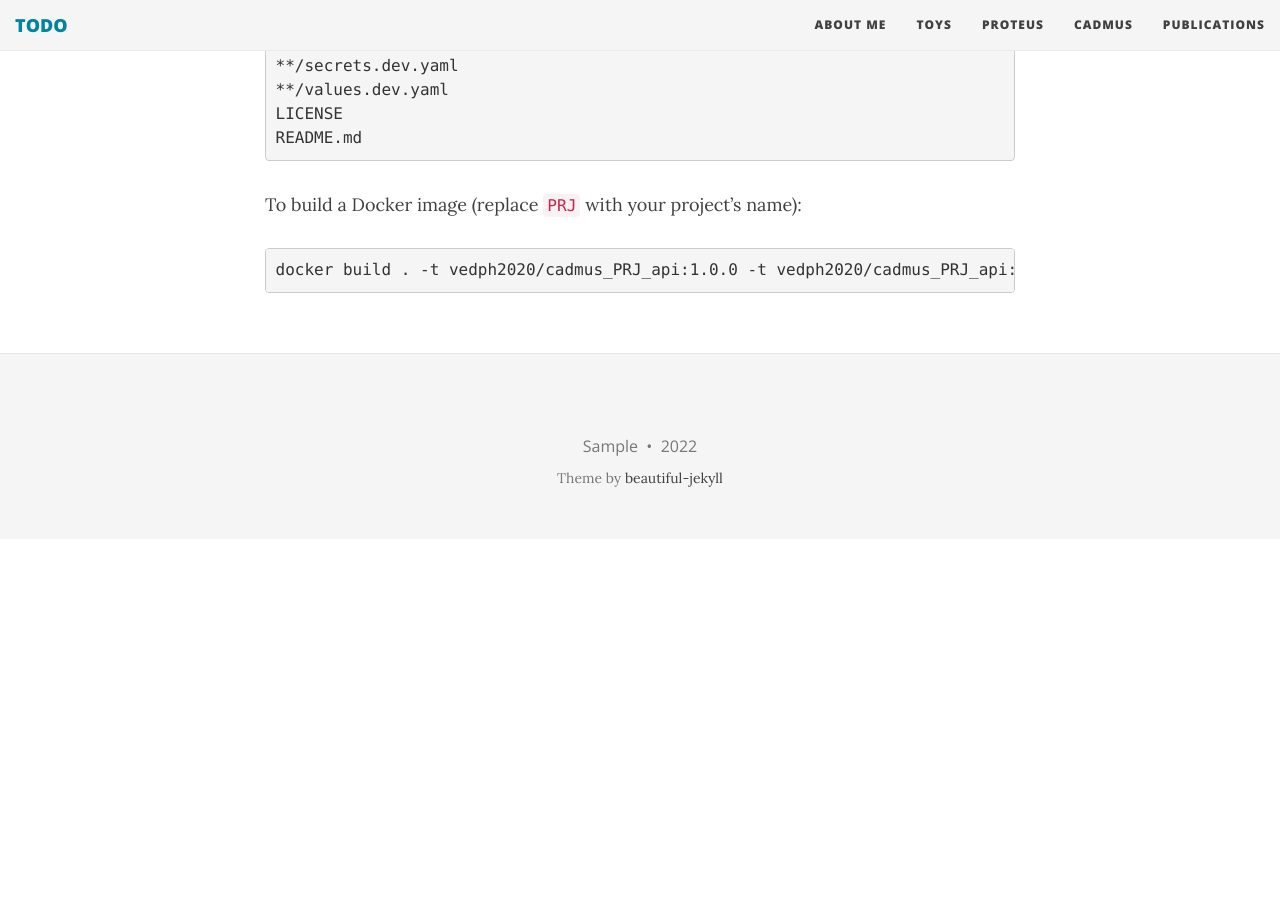
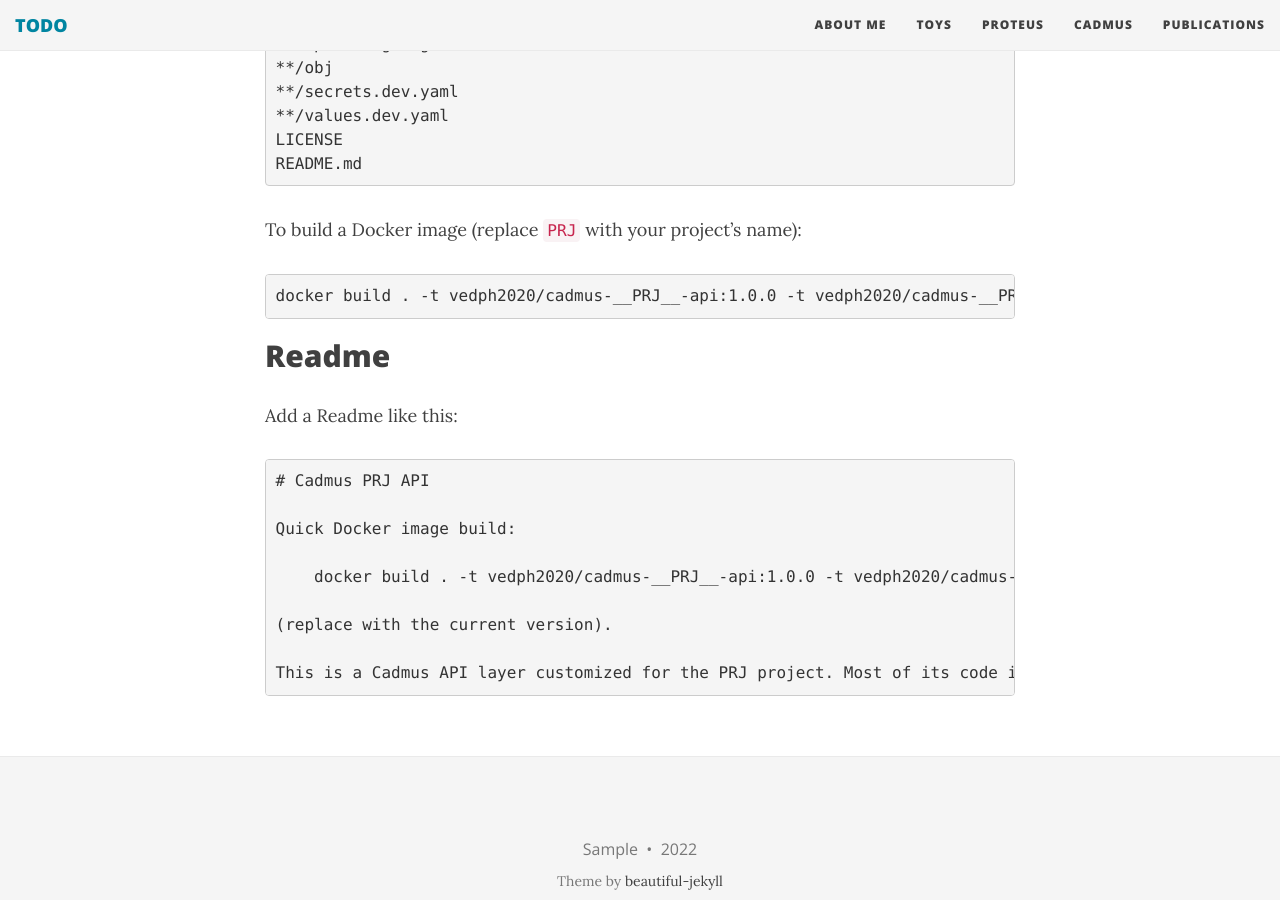
Before and after one commit to Myrmex/overview, a Jekyll site: the page built from cadmus/dev/backend-api.md, in a window 1280 px wide and 900 px high, scrolled down 20159 px. Built offline with Jekyll 4.4.1, drawn with Linux system fonts in a browser that asks for light colours; nearby versions of some CDN libraries; before the commit the page ends 20698 px from its top, so only the background shows below that; some of the changed text lies outside the part shown.

Commit message:
Update backend-api.md

````diff
--- a/cadmus/dev/backend-api.md
+++ b/cadmus/dev/backend-api.md
@@ -10,6 +10,7 @@ subtitle: "Cadmus Development"
 - [Startup](#startup)
 - [Assets](#assets)
 - [Docker](#docker)
+- [Readme](#readme)
 
 ## Creating the API Project
 
@@ -758,7 +759,7 @@ services:
       - cadmus-network
 
   cadmus-api:
-    image: vedph2020/cadmus_PRJ_api:1.0.0
+    image: vedph2020/cadmus-__PRJ__-api:1.0.0
     ports:
       # https://stackoverflow.com/questions/48669548/why-does-aspnet-core-start-on-port-80-from-within-docker
       - 59590:80
@@ -766,7 +767,7 @@ services:
       - cadmus-mongo
       - cadmus-mysql
     # wait for mongo before starting: https://github.com/vishnubob/wait-for-it
-    command: ["./wait-for-it.sh", "cadmus-mongo:27017", "--", "dotnet", "Cadmus_PRJ_Api.dll"]
+    command: ["./wait-for-it.sh", "cadmus-mongo:27017", "--", "dotnet", "Cadmus__PRJ__Api.dll"]
     environment:
       # for Windows use : as separator, for non Windows use __
       # (see https://github.com/aspnet/Configuration/issues/469)
@@ -819,5 +820,21 @@ README.md
 To build a Docker image (replace `PRJ` with your project's name):
 
 ```ps1
-docker build . -t vedph2020/cadmus_PRJ_api:1.0.0 -t vedph2020/cadmus_PRJ_api:latest
+docker build . -t vedph2020/cadmus-__PRJ__-api:1.0.0 -t vedph2020/cadmus-__PRJ__-api:latest
 ```
+
+## Readme
+
+Add a Readme like this:
+
+```txt
+# Cadmus PRJ API
+
+Quick Docker image build:
+
+    docker build . -t vedph2020/cadmus-__PRJ__-api:1.0.0 -t vedph2020/cadmus-__PRJ__-api:latest
+
+(replace with the current version).
+
+This is a Cadmus API layer customized for the PRJ project. Most of its code is derived from shared Cadmus libraries.
+```
````
